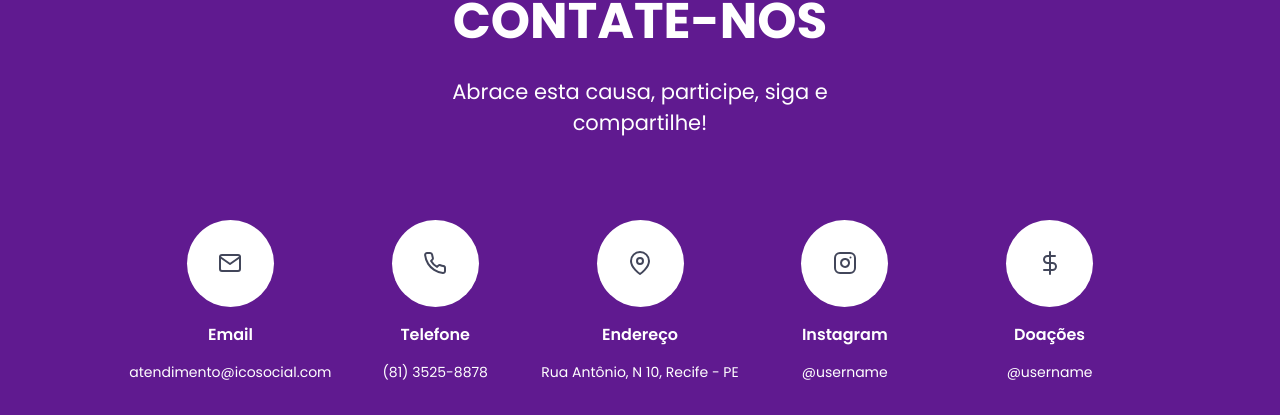
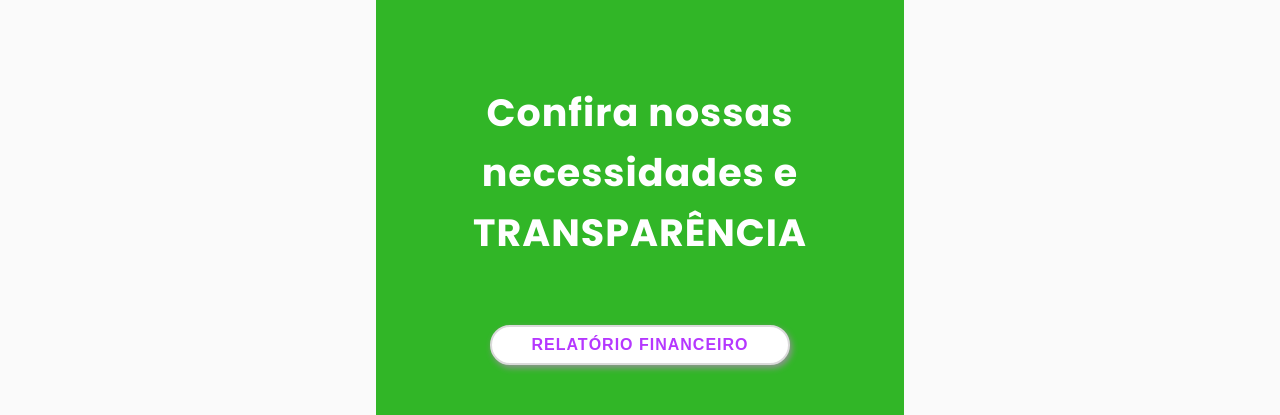
Before and after one commit to alinecbsr/icosocial-front, a React (Create React App) app: page / in a window 1280 px wide. Shown: the part 1334-1749 px from the top of the page. Built offline with nearby package versions, Linux system fonts and the light colour scheme.

Commit message:
Implemented 'Transparency' component and its style

```diff
--- /dev/null
+++ b/src/assets/sass/components/Transparency.scss
@@ -0,0 +1,58 @@
+.transparency {
+  width: 100%;
+  height: 70rem;
+  display: flex;
+  justify-content: center;
+  align-items: center;
+
+  &_box {
+    width: 100%;
+    max-width: 40rem;
+    height: 40rem;
+    display: flex;
+    flex-direction: column;
+    justify-content: center;
+    align-items: center;
+    text-align: center;
+    border-radius: 8px;
+    padding: 5%;
+    background-color: $color-green-full;
+
+    p {
+      font-size: 3.8rem;
+      font-weight: 700;
+      line-height: 6rem;
+      letter-spacing: 1px;
+      text-align: center;
+      color: $color-white;
+      margin-top: -5rem;
+    }
+
+    &-btn {
+      width: 30rem;
+      height: 4rem;
+      display: flex;
+      align-items: center;
+      justify-content: center;
+      font-size: 1.6rem;
+      font-weight: 700;
+      letter-spacing: 1px;
+      text-transform: uppercase;
+      text-align: center;
+      margin-top: 6%;
+      color: $color-purple-clear;
+      background-color: $color-white;
+      border: 2px solid $color-grey-full;
+      box-shadow: 2px 3px 6px $color-grey-clear;
+      border-radius: 10rem;
+      transition: all 0.3s ease-in-out;
+      text-decoration: none;
+      outline: none;
+      cursor: pointer;
+    }
+
+    &-btn:hover {
+      opacity: 0.7;
+    }
+  }
+}
--- a/src/assets/sass/styles.scss
+++ b/src/assets/sass/styles.scss
@@ -23,6 +23,7 @@
 @import 'components/ProfileSelection';
 @import 'components/NavUser';
 @import 'components/HeroUser';
+@import 'components/Transparency';
 
 
 @import url('https://fonts.googleapis.com/css2?family=Poppins:wght@300;400;600;700&display=swap');
--- /dev/null
+++ b/src/components/Transparency.js
@@ -0,0 +1,14 @@
+import React from 'react';
+
+export default function UserHome() {
+  return (
+    <div className="transparency">
+      <div className="transparency_box">
+        <p>Confira nossas necessidades e TRANSPARÊNCIA</p>
+        <button className="transparency_box-btn" type="submit">
+          Relatório Financeiro
+        </button>
+      </div>
+    </div>
+  );
+}
--- a/src/pages/UserHome/index.js
+++ b/src/pages/UserHome/index.js
@@ -2,6 +2,7 @@ import React from 'react';
 import Footer from '../../components/Footer';
 import NavUser from '../../components/NavUser';
 import HeroUser from '../../components/HeroUser';
+import Transparency from '../../components/Transparency';
 
 export default function UserHome() {
   return (
@@ -9,6 +10,7 @@ export default function UserHome() {
       <div className="main">
         <NavUser />
         <HeroUser />
+        <Transparency />
       </div>
       <Footer />
     </>
```
